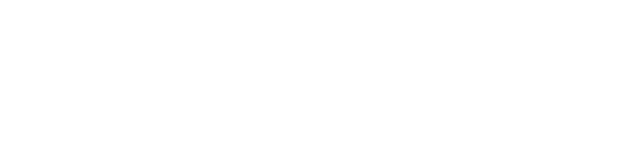
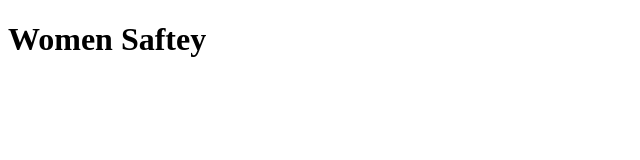
Before and after one commit to Sheekhamahapatro/Womensafety, a plain HTML site: page index.html in a window 1280 px wide. Shown: the whole page, without its empty margins (0-640 px from the left). Drawn offline with Linux system fonts and the light colour scheme.

Commit message:
Baisc Setup Completed

```diff
--- a/index.html
+++ b/index.html
@@ -3,9 +3,9 @@
 <head>
     <meta charset="UTF-8">
     <meta name="viewport" content="width=device-width, initial-scale=1.0">
-    <title>Document</title>
+    <title>Women Saftey</title>
 </head>
 <body>
-
+    <h1>Women Saftey</h1>
 </body>
 </html>
```
